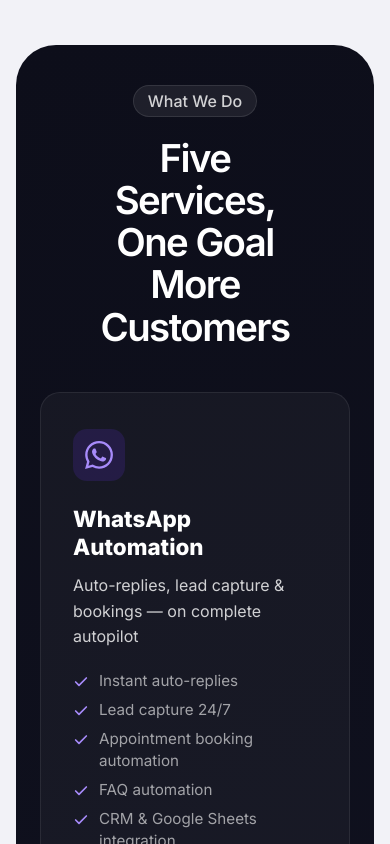
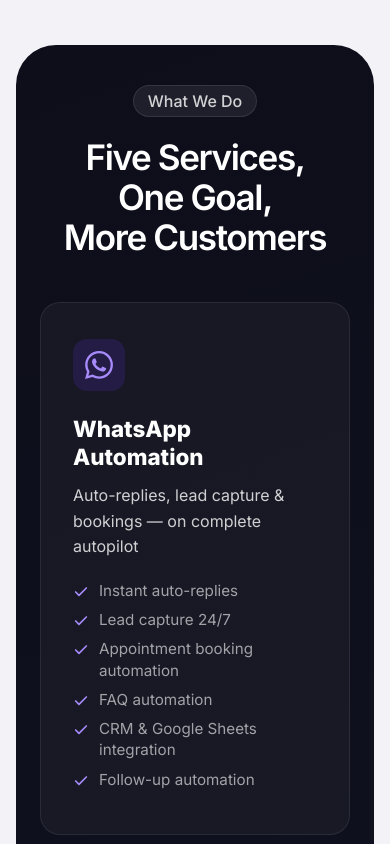
Before and after one commit to Arjitg2/skyris-website, a Next.js app: page / in a window 390 px wide. Shown: the part 3160-4004 px from the top of the page. Built offline with nearby package versions, Linux system fonts and the light colour scheme.

Commit message:
Fix WhyWebsite headline to 3 lines and remove scroll animations for ultra-smooth preloaded scroll

```diff
--- a/app/components/About.tsx
+++ b/app/components/About.tsx
@@ -55,7 +55,7 @@
           </div>
 
           {/* Right/Bottom Text Content */}
-          <div style={{ display: "flex", flexDirection: "column", gap: 24, fontSize: "1.15em", color: "#444", lineHeight: 1.8, flex: "1 1 50%", maxWidth: "var(--about-text-max-width, 100%)" }}>
+          <div style={{ display: "flex", flexDirection: "column", gap: "var(--about-para-gap, 24px)", fontSize: "1.15em", color: "#444", lineHeight: 1.8, flex: "1 1 50%", maxWidth: "var(--about-text-max-width, 100%)" }}>
             <p style={{ fontWeight: 600, color: "#0d0e1a", fontSize: "1.25em" }}>
               Hi, I am Arjit Gupta — founder of Clivik.
             </p>
--- a/app/components/Features.tsx
+++ b/app/components/Features.tsx
@@ -34,7 +34,7 @@
             fontSize: "var(--title-size)", fontWeight: 600, color: "#0d0e1a",
             lineHeight: 1.15, letterSpacing: "-0.04em", maxWidth: "100%",
             fontFamily: "'FullerSansDT', 'Inter', sans-serif",
-            wordBreak: "break-word", overflowWrap: "break-word",
+            wordBreak: "normal", overflowWrap: "normal",
           }}>
             Everything Your Business Needs<br/>
             to Grow Online
--- a/app/components/ScrollReveal.tsx
+++ b/app/components/ScrollReveal.tsx
@@ -1,28 +1,10 @@
 "use client";
-import { motion } from "framer-motion";
-import { ReactNode, useEffect, useState } from "react";
+import { ReactNode } from "react";
 
 export default function ScrollReveal({ children, delay = 0, y = 80, className = "" }: { children: ReactNode, delay?: number, y?: number, className?: string }) {
-  const [isMobile, setIsMobile] = useState(false);
-
-  useEffect(() => {
-    const checkMobile = () => {
-      setIsMobile(window.innerWidth <= 768);
-    };
-    checkMobile();
-    window.addEventListener("resize", checkMobile);
-    return () => window.removeEventListener("resize", checkMobile);
-  }, []);
-
   return (
-    <motion.div
-      className={className}
-      initial={{ opacity: 0, y: isMobile ? 15 : y }}
-      whileInView={{ opacity: 1, y: 0 }}
-      viewport={{ once: true, margin: isMobile ? "0px 0px 200px 0px" : "-50px" }}
-      transition={{ duration: isMobile ? 0.45 : 0.8, ease: [0.22, 1, 0.36, 1], delay: isMobile ? delay * 0.4 : delay }}
-    >
+    <div className={className}>
       {children}
-    </motion.div>
+    </div>
   );
 }
--- a/app/components/WhyWebsite.tsx
+++ b/app/components/WhyWebsite.tsx
@@ -95,14 +95,14 @@
             fontFamily: "'FullerSansDT', 'Inter', sans-serif"
           }}>What We Do</div>
           <h2 style={{
-            fontSize: "var(--title-size)", fontWeight: 600, color: "#fff",
-            lineHeight: 1.1, letterSpacing: "-0.04em",
-            maxWidth: "90%", margin: "0 auto",
+            fontSize: "clamp(2em, 9vw, var(--title-size))", fontWeight: 600, color: "#fff",
+            lineHeight: 1.15, letterSpacing: "-0.04em",
+            margin: "0 auto",
             fontFamily: "'FullerSansDT', 'Inter', sans-serif",
-            paddingLeft: 24, paddingRight: 24,
-            boxSizing: "border-box",
           }}>
-            Five Services, <br className="mobile-br" />One Goal <br className="desktop-br" /><br className="mobile-br" /><span>More Customers<span className="desktop-only"> For You.</span></span>
+            Five Services,<br className="mobile-br" /><span className="desktop-only"> </span>
+            One Goal,<br className="mobile-br" /><span className="desktop-only"> </span>
+            More Customers<span className="desktop-only"> For You.</span>
           </h2>
         </div>
 
--- a/app/contact/page.tsx
+++ b/app/contact/page.tsx
@@ -102,7 +102,7 @@
 
           {/* Left: Info */}
           <div>
-            <h2 style={{ fontSize: "clamp(2em, 3.3vw, 2.6em)", fontWeight: 700, color: "#0d0e1a", marginBottom: 20 }}>
+            <h2 style={{ fontSize: "clamp(2em, 3.3vw, 2.6em)", fontWeight: 700, color: "#0d0e1a", marginBottom: "var(--contact-h2-mb, 20px)" }}>
               Let&apos;s Build Something Great
             </h2>
             <p style={{ color: "#555", lineHeight: 1.75, fontSize: "1.05em", marginBottom: 36 }}>
--- a/app/globals.css
+++ b/app/globals.css
@@ -188,8 +188,14 @@
     --sec-py: 128px; /* Increased padding between sections */
     --title-size: 3.3em;
     --title-max-width: 100%;
-    --subpage-hero-pt: 154px;
+    --subpage-hero-pt: 116px;
     --about-text-max-width: 100%;
+    --about-hero-pb: 32px;
+    --about-founder-pt: 30px;
+    --about-founder-gap: 15px;
+    --about-founder-story-gap: 10px;
+    --contact-h2-mb: 10px;
+    --about-para-gap: 14px;
 
     --grid-2: 1fr;
     --grid-3: 1fr;
```
Also changed, not shown: app/about/page.tsx (+4 -4 lines).
